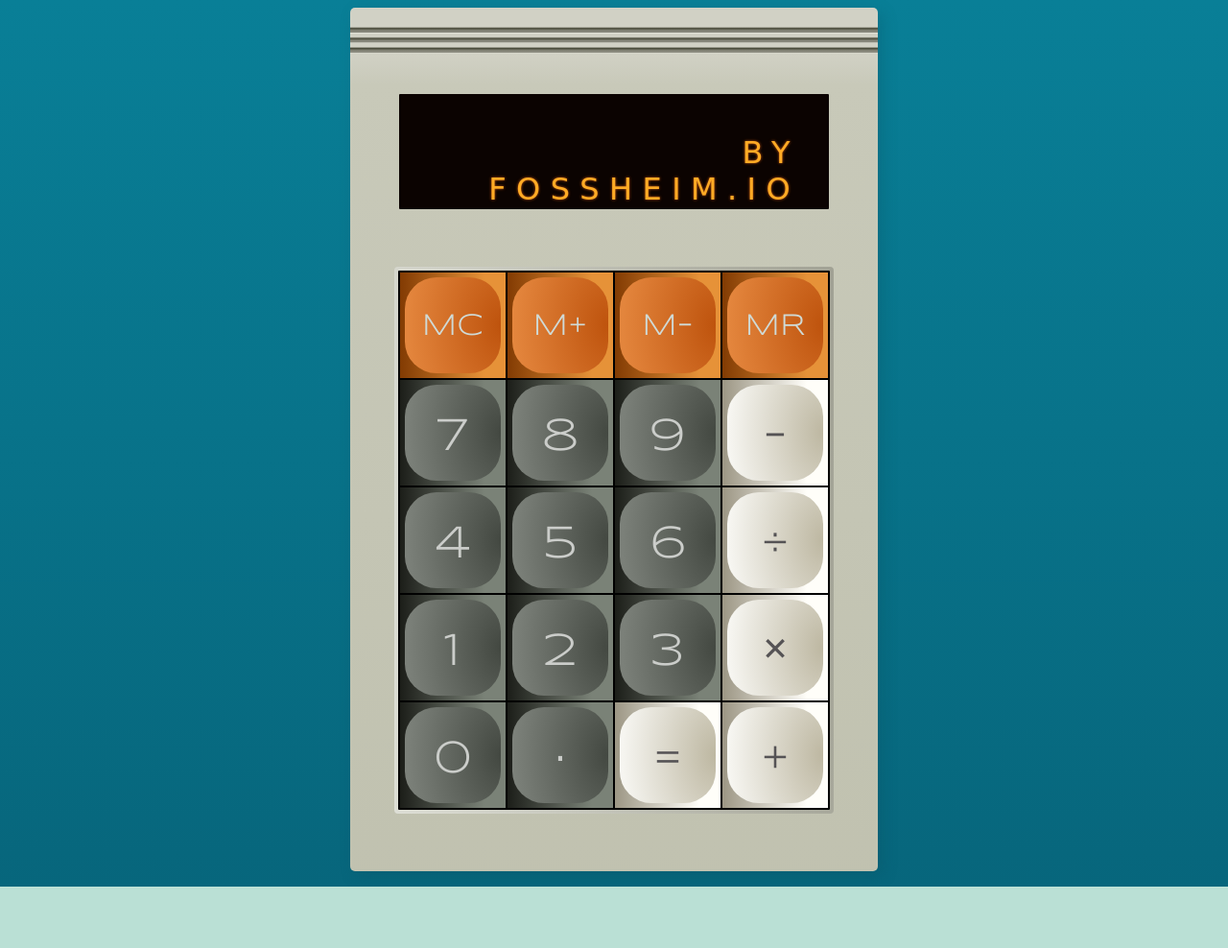
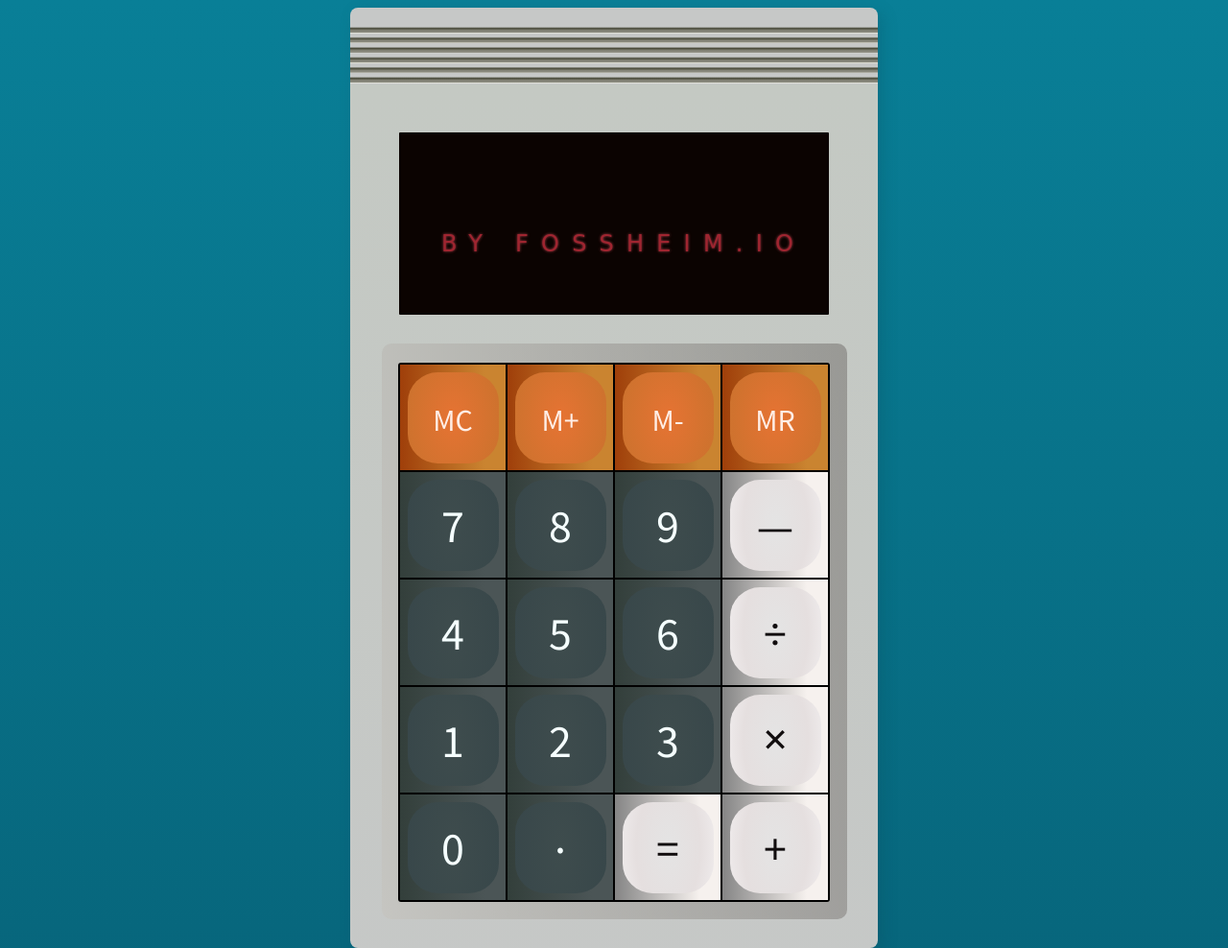
Before and after one commit to sarahfossheim/calculator-design, a plain HTML site: page index.html in a window 1280 px wide. Shown: the whole page at 96% size. Before the commit the page ends 924 px from the top, so only its background shows below. Drawn offline with nearby package versions, Linux system fonts and the light colour scheme; a web font is replaced by a local one.

Commit message:
Update colors to reflect Abatron 803

```diff
--- a/index.html
+++ b/index.html
@@ -5,7 +5,7 @@
     <meta charset="utf-8">
     <meta http-equiv="X-UA-Compatible" content="IE=edge">
     <meta name="viewport" content="width=device-width, initial-scale=1">
-    <link href="https://fonts.googleapis.com/css?family=Syncopate|Odibee+Sans&display=swap" rel="stylesheet">
+    <link href="https://fonts.googleapis.com/css?family=Source+Sans+Pro|Syncopate|Odibee+Sans&display=swap" rel="stylesheet">
     <link rel="stylesheet" href="/style.css">
     <script src="/script.js" defer></script>
   </head>
@@ -25,7 +25,7 @@
           <p class="key number"><span class="key-content">7</span></p>
           <p class="key number"><span class="key-content">8</span></p>
           <p class="key number"><span class="key-content">9</span></p>
-          <p class="key operation"><span class="key-content">-</span></p>
+          <p class="key operation"><span class="key-content">—</span></p>
           <p class="key number"><span class="key-content">4</span></p>
           <p class="key number"><span class="key-content">5</span></p>
           <p class="key number"><span class="key-content">6</span></p>
--- a/style.css
+++ b/style.css
@@ -6,37 +6,54 @@
 
 .calculator {
   background-color: #C1C2B0;
-  background: linear-gradient(#C8C9B9, #C0C1AF),
+  background: linear-gradient(#C4C9C3, #C6C8C7),
     linear-gradient(
-      #D1D1C5 25%,
+      #C6C8C7 25%,
       #484939 27%,
       #87877B 30%,
       #87877B 32%,
       #E7E7DD 33%,
-      #D1D1C5 33.5%,
-      #D1D1C5 38%,
+      #C6C8C7 33.5%,
+      #C6C8C7 38%,
       #484939 40%,
       #87877B 43%,
       #87877B 45%,
       #E7E7DD 46%,
-      #D1D1C5 46.5%,
-      #D1D1C5 51%,
+      #C6C8C7 46.5%,
+      #C6C8C7 51%,
       #484939 53%,
       #87877B 56%,
       #87877B 58%,
       #E7E7DD 59%,
-      #D1D1C5 59.5%,
-      #C8C9B9 100%
+      #C6C8C7 59.5%,
+      #C6C8C7 64%,
+      #484939 66%,
+      #87877B 69%,
+      #87877B 71%,
+      #E7E7DD 72%,
+      #C6C8C7 72.5%,
+      #C6C8C7 77%,
+      #484939 79%,
+      #87877B 82%,
+      #87877B 84%,
+      #E7E7DD 85%,
+      #C6C8C7 85.5%,
+      #C6C8C7 90%,
+      #484939 92%,
+      #87877B 95%,
+      #87877B 97%,
+      #E7E7DD 98%,
+      #C6C8C7 98.5%
     );
   background-size: 100%, 100% 80px;
   background-position: 0 80px, top left;
   background-repeat: no-repeat;
   display: block;
   width: 550px;
-  height: 900px;
+  height: 980px;
   margin-left: auto;
   margin-right: auto;
-  border-radius: 5px;
+  border-radius: 8px;
   box-sizing: border-box;
   position: relative;
 
@@ -47,49 +64,53 @@
   position: absolute;
   background-color: #0B0301;
   width: 448px;
-  height: 120px;
+  height: 190px;
   margin-left: auto;
   margin-right: auto;
   left: 0;
   right: 0;
-  top: 90px;
+  top: 130px;
   border-radius: 1px;
   padding: 0 30px;
-  padding-top: 0.6em;
   box-sizing: border-box;
-  font-family: 'Odibee Sans', cursive;
-  text-transform: uppercase;
-  letter-spacing: 0.65em;
 }
 
 .output p {
-  color: #FFAB25;
+  font-family: 'Odibee Sans', cursive;
+  text-transform: uppercase;
+  letter-spacing: 0.55em;
+
+  color: #9F2530;
   text-align: right;
-  font-size: 2em;
-  text-shadow: 0px 0px 3px rgba(218, 98, 23, 0.9);
+  font-size: 1.5em;
+  text-shadow: 0px 0px 3px rgba(186, 68, 80, 0.9);
+
+  position: absolute;
+  right: 1em;
+  bottom: 1.5em;
 }
 
 .indent {
   display: block;
   position: relative;
-  top: 270px;
-  width: 458px;
-  height: 570px;
+  top: 350px;
+  width: 485px;
+  height: 600px;
   margin-left: auto;
   margin-right: auto;
-  border-radius: 4px;
+  border-radius: 10px;
 
-  background-image: linear-gradient(82deg, rgba(231, 232, 226, 0.75), rgba(125,125,115,0.5));
+  background-image: linear-gradient(82deg, rgba(197, 196, 191, 0.75), rgba(109,105,102,0.5));
 }
 
 .keypad {
   position: absolute;
-  top: 4px;
+  top: 20px;
   display: block;
   width: 448px;
   background-color: black;
   padding: 2px 0 0 2px;
-  border-radius: 1px;
+  border-radius: 3px;
   margin-left: auto;
   margin-right: auto;
   left: 0;
@@ -109,59 +130,58 @@
 
 .key .key-content {
   display: block;
-  width: 100px;
-  height: 100px;
+  width: 95px;
+  height: 95px;
   text-align: center;
   box-sizing: border-box;
-  padding-top: 30px;
-  font-family: "Syncopate", sans-serif;
+  padding-top: 18px;
+  font-family: "Source Sans Pro", sans-serif;
   font-size: 3em;
   border-radius: 33%;
   position: relative;
-  top: 5px;
-  left: 5px;
+  top: 7.5px;
+  left: 7.5px;
 }
 
 .key.number {
-  background-color: #1C1E19;
+  background-color: #333F3B;
   background: linear-gradient(
     90deg,
-    #1C1E19,
-    #7A8277 80%);
+    #333F3B,
+    #4B5556 80%);
   background-size: 100%;
   background-position: top left;
 
 }
 
 .key.number .key-content {
-  background-color: #848982;
+  background-color: #3E4C4D;
   background: radial-gradient(
-    #434841,
-    #848982 80%);
-  background-size: 200% 300%;
-  background-position: center left;
-  color: #CBCDCA;
+    #3E4C4D,
+    #38474A,
+    #343E3F
+  );
+  background-size: 150% 350%;
+  background-position: center center;
+  color: #F5FFFF;
 }
 
 .key.operation {
-  background-color: #9C9684;
+  background-color: #858585;
   background: linear-gradient(
     90deg,
-    #9C9684,
-    #FFFEF9 80%);
+    #858585,
+    #F6F1EE 80%);
   background-size: 100%;
   background-position: top left;
-
 }
 
 .key.operation .key-content {
-  background-color: #FFFFFD;
-  background: radial-gradient(
-    #BDB7A1,
-    #FFFFFD 80%);
-  background-size: 200% 300%;
-  background-position: center left;
-  color: #555355;
+  background-color: #FFFDFC;
+  background: radial-gradient(#E4E4E4, #E5DFDF, #F7F5F6);
+  background-size: 100% 200%;
+  background-position: center center;
+  color: #110D0E;
 }
 
 .key.operation .key-content .multiplication {
@@ -176,23 +196,24 @@
 }
 
 .key.general {
-  background-color: #823B03;
+  background-color: #9F3F0A;
   background: linear-gradient(
     90deg,
-    #823B03,
-    #E69238 80%);
+    #9F3F0A,
+    #CA8430 80%);
   background-size: 100%;
   background-position: top left;
 }
 
 .key.general .key-content {
-  background-color: #E98D44;
+  background-color: #D26402;
   background: radial-gradient(
-    #BE530D,
-    #E98D44 80%);
+    #E67333,
+    #C5722C,
+    #D26402);
   background-size: 200% 300%;
-  background-position: center left;
-  color: #CFDAD6;
+  background-position: center center;
+  color: #FFEEE6;
   font-size: 2em;
-  padding-top: 35px;
+  padding-top: 30px;
 }
```
Also changed, not shown: assets/abatron.jpg (added), assets/result.png (added), 1 other file.
